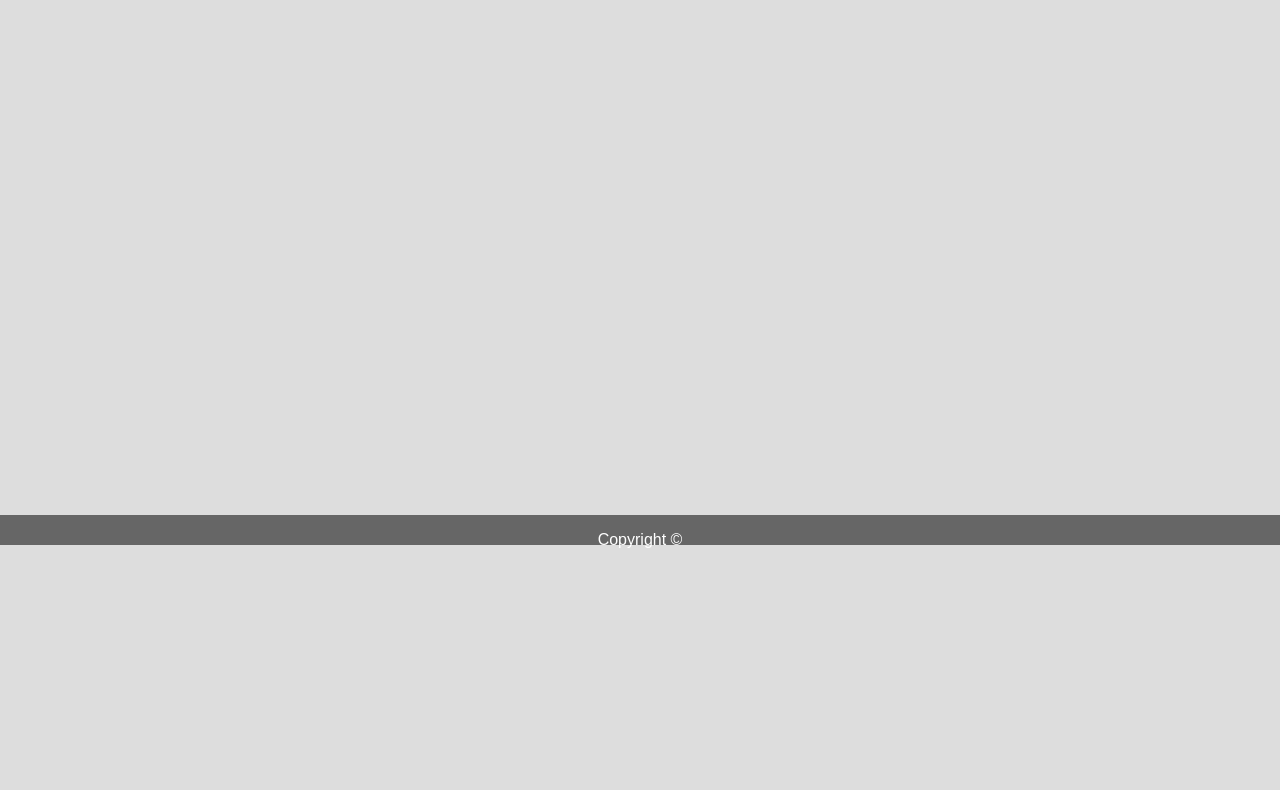
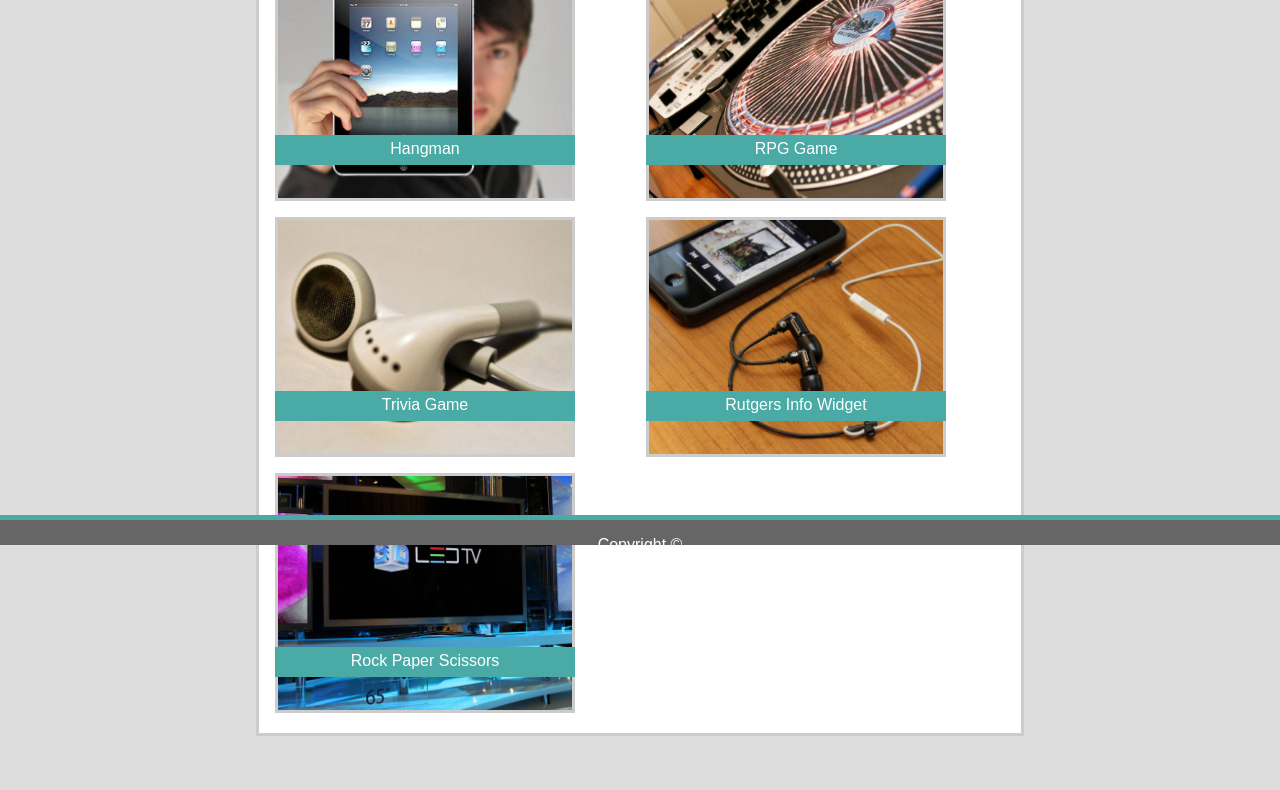
Before and after one commit to Cabbott118/Basic-Portfolio, a plain HTML site: page Basic-Portfolio/portfolio.html in a window 1280 px wide. Shown: the part 255-1045 px from the top of the page. Before the commit the page ends 800 px from the top, so only its background shows below. Drawn offline with Linux system fonts and the light colour scheme.

Commit message:
Nearly completed Basic-Portfolio
Finished 'Portfolio' Section, complete with pictures and bars. Worked on making Portfolio responsive when resizing. Will need to work on this more. Still need to finish text in 'About Me' Section. Just a few more minor details to iron out before submission.

```diff
--- a/Basic-Portfolio/assets/css/style.css
+++ b/Basic-Portfolio/assets/css/style.css
@@ -2,43 +2,47 @@
     display: none;
 }
 
-header{
+header {
+    font-family: 'Georgia', Times, Times New Roman, serif;
     background-color: #ffffff;
     width: 100%;
     height: 60px;
-    border: 1px solid #ccc;
+    border-bottom: 3px solid #ccc;
+    position: -webkit-sticky;
+    position: sticky;
+    top: 0;
+    z-index: 4;
 }
 
-.headerBox{
+.headerBox {
     font-family: 'Georgia', Times, Times New Roman, serif;
     color: white;
     font-size: 32px;
     background-color: #4aaaa5;
     text-align: center;
     width: 250px;
-    height: 60px;
-    border: .5px solid #4aaaa5;
+    height: 57px;
     margin-left: 20%;
+    padding-top: 10px;
 }
 
-.container{
+.container {
     background-color: #ffffff;
-    border: 1px solid #ddd;
-    /*width: 960px;*/
+    border: 3px solid #ccc;
     height: auto;
     margin: auto;
     width: 60%;
     padding: 10px;
 }
 
-body{
+body {
     background-color: #dddddd;
-    margin-top: 0px;
+    margin: 0px;
     color: #777;
     font-family: 'Arial', 'Helvetica Neue', Helvetica, sans-serif;
 }
 
-footer{
+footer {
     background-color: #666;
     text-align: center;
     height: 30px;
@@ -46,6 +50,8 @@ footer{
     position: fixed;
     left: 0;
     bottom: 0;
+    border-top: 5px solid #4aaaa5;
+    z-index: 4;
 }
 
 /* Navigation Bar */
@@ -57,6 +63,7 @@ footer{
     position: fixed;
     top: 0;
     width: 20%;
+    z-index: 4;
 }
 
 .navbar a {
@@ -70,11 +77,11 @@ footer{
 }
 
 .navbar a:hover {
-    background: white;
+    background: #ccc;
     color: #4aaaa5;
 }
-
-img{
+/* */
+.planePic {
     height: 240px;
     width: 300px;
     float: left;
@@ -82,17 +89,24 @@ img{
     padding-top: 15px;
 }
 
-h2{
+h2 {
     color: #4aaaa5;
     font-family: 'Georgia', Times, Times New Roman, serif;
+}
 
+.messageBox {
+    resize: none;
 }
 
 /* Contact Page Specific */
 
-* {box-sizing: border-box;}
+* {
+    box-sizing: border-box;
+}
 
-input[type=text], select, textarea{
+input[type=text],
+select,
+textarea {
     width: 100%;
     padding: 12px;
     border: 1px solid #ccc;
@@ -103,7 +117,9 @@ input[type=text], select, textarea{
     resize: vertical;
 }
 
-input[type=email], select, textarea{
+input[type=email],
+select,
+textarea {
     width: 100%;
     padding: 12px;
     border: 1px solid #ccc;
@@ -114,7 +130,7 @@ input[type=email], select, textarea{
     resize: vertical;
 }
 
-input[type=submit]{
+input[type=submit] {
     background-color: #4aaaa5;
     color: white;
     padding: 12px 20px;
@@ -123,6 +139,64 @@ input[type=submit]{
     cursor: pointer;
 }
 
-input[type=submit]:hover{
+input[type=submit]:hover {
     background-color: #4aaaa5;
 }
+
+/* Portfolio Page Specific */
+
+.gallery{
+    border: 3px solid #ccc;
+    height: 240px;
+    width: 300px;
+}
+
+.gallery:hover{
+    border: 1px solid #4aaaa5;
+}
+
+.desc{
+    background-color: #4aaaa5;
+    color: white;
+    width: 300px;
+    height: 30px;
+    z-index: 1;
+    font-family: 'Arial', 'Helvetica Neue', Helvetica, sans-serif;
+    text-align: center;
+    padding-top: 5px;
+    margin-bottom: 20px;
+}
+
+.rowOne, .rowTwo, .rowThree{
+    position: relative;
+}
+
+.hangman, .rpg, .trivia, .widget, .rps{
+    position: absolute;
+    top: 180px;
+}
+
+.responsive{
+    padding: 6px;
+    float: left;
+    width: 50%;
+}
+
+/* @media only screen and (max-width: 700px) {
+    .responsive {
+    width: 49.99999%;
+    margin: 6px 0;
+    }
+  } */
+
+  @media only screen and (max-width: 500px) {
+    .responsive {
+    width: 100%;
+    }
+  }
+
+  .clearfix:after {
+    content: "";
+    display: table;
+    clear: both;
+  }
--- a/Basic-Portfolio/portfolio.html
+++ b/Basic-Portfolio/portfolio.html
@@ -6,7 +6,7 @@
     <meta name="viewport" content="width=device-width, initial-scale=1.0">
     <meta http-equiv="X-UA-Compatible" content="ie=edge">
     <link rel="stylesheet" type="text/css" href="assets/css/style.css">
-    <title>Portfolio</title>
+    <title>Caleb Abbott's Portfolio</title>
 </head>
 
 <body>
@@ -18,17 +18,71 @@
         <a href="contact.html">Contact</a>
         <a href="portfolio.html">Portfolio</a>
     </div>
+
+    <br>
+    <br>
     <br>
 
     <div class="container">
         <h2>Portfolio</h2>
         <hr>
 
+            <div class="responsive rowOne">
+                <a target="_blank" href="portfolio.html">
+                    <img class="gallery"
+                        src="assets/images/portfolioPic1.jpg"
+                        alt="">
+                </a>
+                <div class="desc hangman">Hangman</div>
+            </div>
+
+            <div class="responsive rowOne">
+                <a target="_blank" href="portfolio.html">
+                    <img class="gallery"
+                        class="location"
+                        src="assets/images/portfolioPic2.jpg"
+                        alt="">
+                </a>
+                <div class="desc rpg">RPG Game</div>
+            </div>
+
+            <div class="responsive rowTwo">
+                <a target="_blank" href="portfolio.html">
+                    <img class="gallery"
+                        src="assets/images/portfolioPic3.jpg"
+                        alt="">
+                </a>
+                <div class="desc trivia">Trivia Game</div>
+            </div>
+
+            <div class="responsive rowTwo">
+                <a target="_blank" href="portfolio.html">
+                    <img class="gallery"
+                        src="assets/images/portfolioPic4.jpg"
+                        alt="">
+                </a>
+                <div class="desc widget">Rutgers Info Widget</div>
+            </div>
+
+            <div class="responsive rowThree">
+                <a target="_blank" href="portfolio.html">
+                    <img class="gallery"
+                        src="assets/images/portfolioPic5.jpg"
+                        alt="">
+                </a>
+                <div class="desc rps">Rock Paper Scissors</div>
+            </div>
+        <div class="clearfix"></div>
+
     </div>
+    <br>
+    <br>
+    <br>
 
     <footer class="footer">
-            <p style="color: white;">Copyright &copy;</p>
+        <p style="color: white;">Copyright &copy;</p>
     </footer>
 
 </body>
+
 </html>
```
Also changed, not shown: Basic-Portfolio/contact.html (+9 -4 lines), Basic-Portfolio/index.html (+39 -15 lines), Basic-Portfolio/assets/images/portfolioPic1.jpg (added), Basic-Portfolio/assets/images/portfolioPic2.jpg (added), Basic-Portfolio/assets/images/portfolioPic3.jpg (added), Basic-Portfolio/assets/images/portfolioPic4.jpg (added), Basic-Portfolio/assets/images/portfolioPic5.jpg (added).
